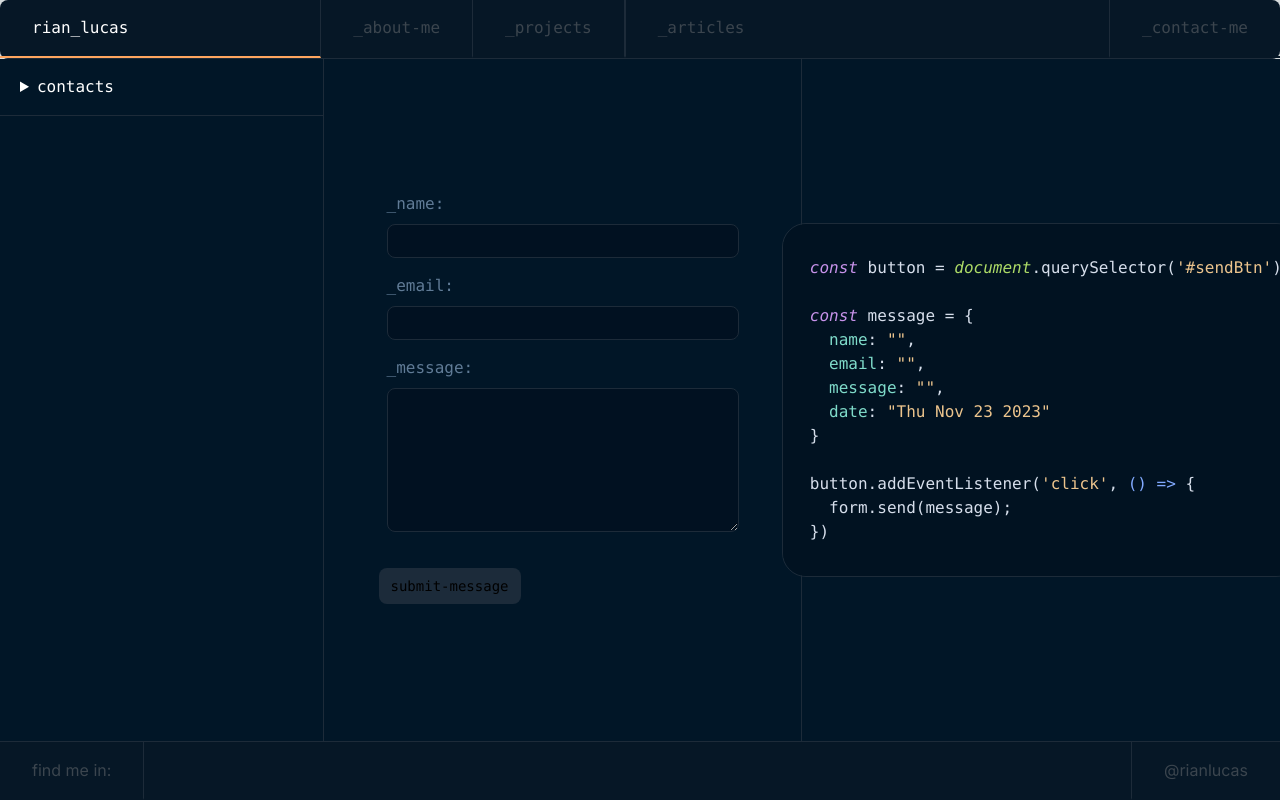
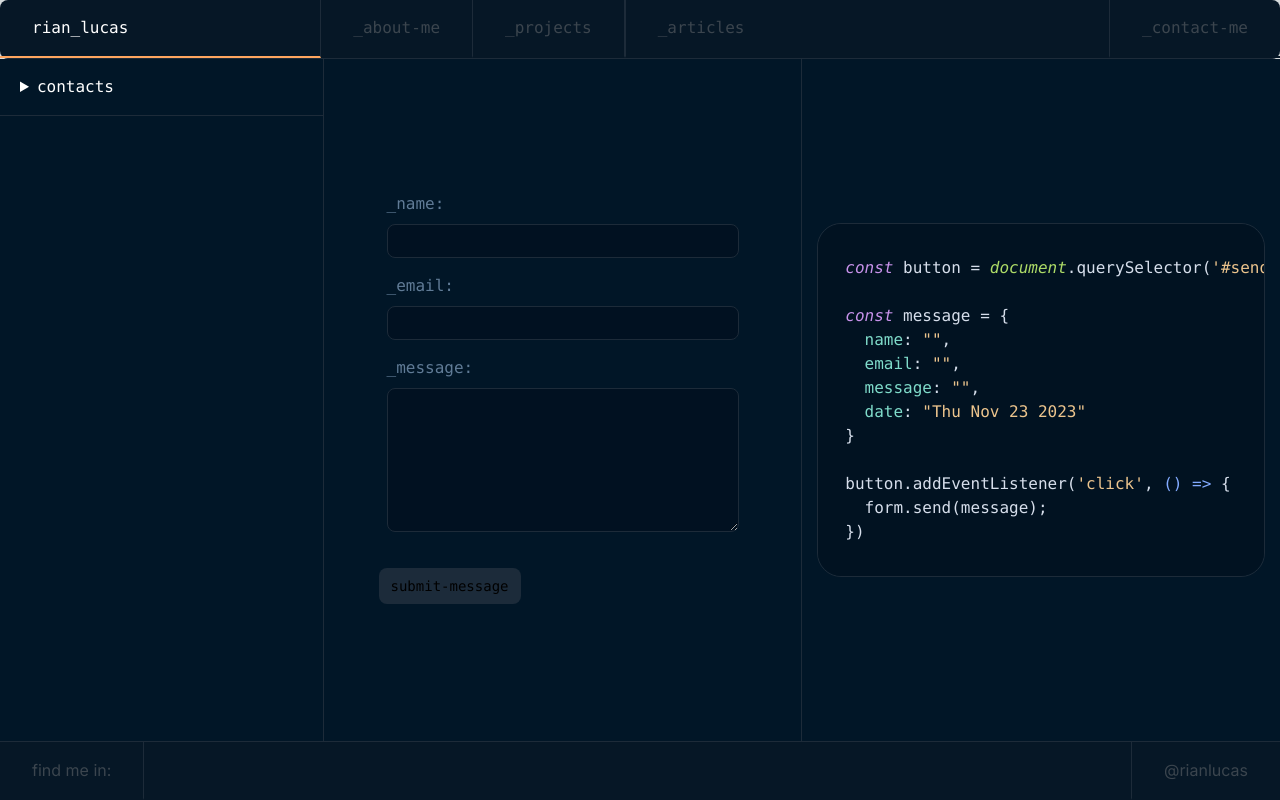
Before and after one commit to rianlucas/my-portfolio, a Next.js app in the folder Next/portfolio/: page /contactMe in a window 1280 px wide. Built offline with nearby package versions, Linux system fonts and the light colour scheme.

Commit message:
fix: block code snippet to grow infinite and break lines

```diff
--- a/Next/portfolio/app/Components/card/CodeSnippet.tsx
+++ b/Next/portfolio/app/Components/card/CodeSnippet.tsx
@@ -6,24 +6,15 @@ interface CodeSnippetProps {
 }
 
 export default function CodeSnippet(props: CodeSnippetProps) {
-  const code = `
-    function initializeModelChunk<T>(chunk: ResolvedModelChunk): T {
-      const value: T = parseModel(chunk._response, chunk._value);
-      const initializedChunk: InitializedChunk<T> = (chunk: any);
-      initializedChunk._status = INITIALIZED;
-      initializedChunk._value = value;
-      return value;
-    }
-  `
-
   const customStyle = {
     'backgroundColor': '#011221',
     'borderRadius': '1.5rem',
+    'word-wrap': 'normal'
     };
 
 
   return (
-    <div className="border border-default-border-color rounded-3xl">
+    <div className="border border-default-border-color rounded-3xl xl:max-w-md 2xl:max-w-3xl">
       <SyntaxHighlighter language="typescript" style={nightOwl} customStyle={customStyle}>
         {props.code}
       </SyntaxHighlighter>
--- a/Next/portfolio/app/Components/form/FormTextArea.tsx
+++ b/Next/portfolio/app/Components/form/FormTextArea.tsx
@@ -11,7 +11,12 @@ export default function FormTextArea(props: InputProps) {
   return (
     <div className="flex flex-col px-2 py-2 max-w-sm font-mono w-full">
       <label className="text-default-text-color pb-2">{props.Label}:</label>
-      <textarea value={props.Value} onChange={props.onChange} className="text-default-text-color h-[9rem] px-2 bg-[#011121] border border-default-border-color rounded-lg focus:border-2"/>
+      <textarea
+        value={props.Value}
+        onChange={props.onChange}
+        maxLength={350}
+        className="text-default-text-color h-[9rem] px-2 bg-[#011121] border border-default-border-color rounded-lg focus:border-2"
+      />
     </ div>
   )
 }
--- a/Next/portfolio/app/contactMe/page.tsx
+++ b/Next/portfolio/app/contactMe/page.tsx
@@ -5,12 +5,20 @@ import FormTextArea from "../Components/form/FormTextArea"
 import CodeSnippet from "../Components/card/CodeSnippet"
 import { useState } from "react";
 
+
+function addNewLines(str: string , maxLength: number) {
+  let result = '';
+  for (let i = 0; i < str.length; i += maxLength) {
+      result += str.substring(i, i + maxLength) + '\n' + ' '.repeat(14) ;
+  }
+  return result;
+}
+
 export default function Section() {
 
   const [inputNameValue, setInputNameValue] = useState('');
   const [inputEmaileValue, setInputEmailValue] = useState('');
   const [inputDescriptionValue, setInputDescriptionValue] = useState('');
-
 
   const code = `
   const button = document.querySelector('#sendBtn');
@@ -18,7 +26,7 @@ export default function Section() {
   const message = {
     name: "${inputNameValue}",
     email: "${inputEmaileValue}",
-    message: "${inputDescriptionValue}",
+    message: "${inputDescriptionValue.length < 30 ?  inputDescriptionValue : addNewLines(inputDescriptionValue, 30)}",
     date: "${new Date().toDateString()}"
   }
 
@@ -53,7 +61,6 @@ export default function Section() {
                 Value={inputDescriptionValue}
                 onChange={e => setInputDescriptionValue(e.target.value)}
               />
-
             </div>
 
             <div className="py-5 px-2 self-start">
@@ -64,7 +71,6 @@ export default function Section() {
 
       <div className="flex items-center justify-center">
         <div className="flex text-default-text-color">
-          <span className="text-left text-base"></span>
           <CodeSnippet code={code}/>
         </div>
       </div>
```
Lines whose indentation alone changed are shown as unchanged.
